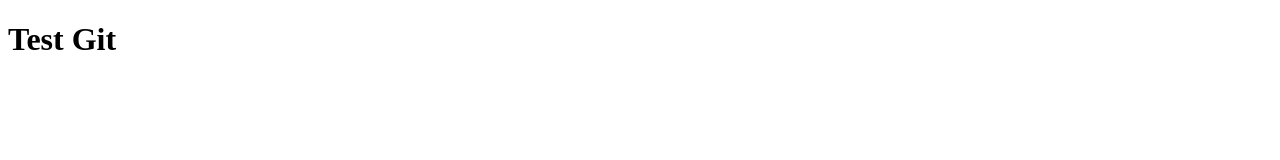
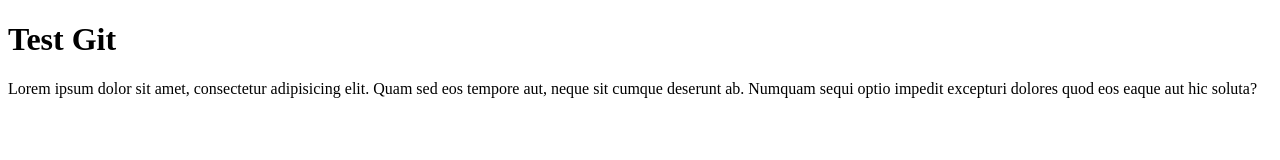
Before and after one commit to SaKuRaSouE/test-git, a plain HTML site: page index.html in a window 1280 px wide. Drawn offline with Linux system fonts and the light colour scheme.

Commit message:
add text

```diff
--- a/index.html
+++ b/index.html
@@ -10,6 +10,8 @@
 
 <body>
     <h1> Test Git</h1>
+    <p>Lorem ipsum dolor sit amet, consectetur adipisicing elit. Quam sed eos tempore aut, neque sit cumque deserunt ab.
+        Numquam sequi optio impedit excepturi dolores quod eos eaque aut hic soluta?</p>
 </body>
 
 </html>
```
